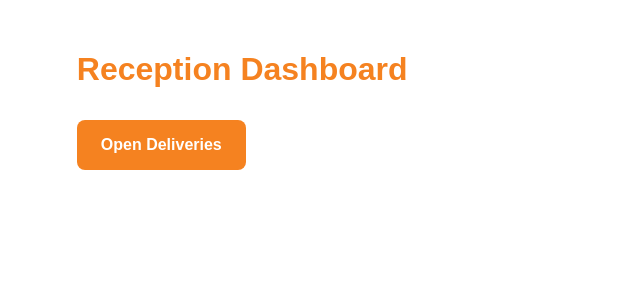
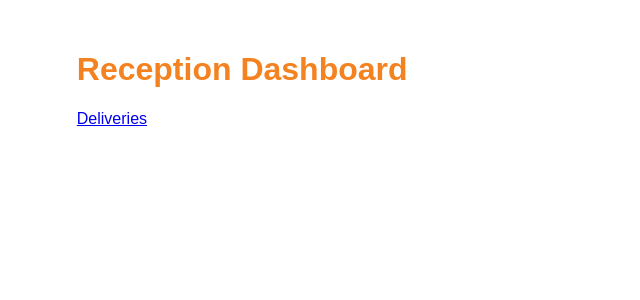
Before and after one commit to amberg710/visitor_delivery_demo-, a Flask app: page / in a window 1280 px wide. Shown: the top 300 px of the page, without its empty margins (0-640 px from the left). Run offline with Flask 3, Linux system fonts and the light colour scheme; parts of the project's set-up code (start-up, migrations or seed data) failed here and were passed over.

Commit message:
Update home.html

```diff
--- a/templates/home.html
+++ b/templates/home.html
@@ -1,13 +1,13 @@
 <!DOCTYPE html>
 <html>
 <head>
-    <title>Reception System</title>
+    <title>Reception Dashboard</title>
     <link rel="stylesheet" href="{{ url_for('static', filename='style.css') }}">
 </head>
 <body>
 <div class="container">
     <h1>Reception Dashboard</h1>
-    <a class="main-button" href="/deliveries">Open Deliveries</a>
+    <a class="button" href="/deliveries">Deliveries</a>
 </div>
 </body>
 </html>
```
